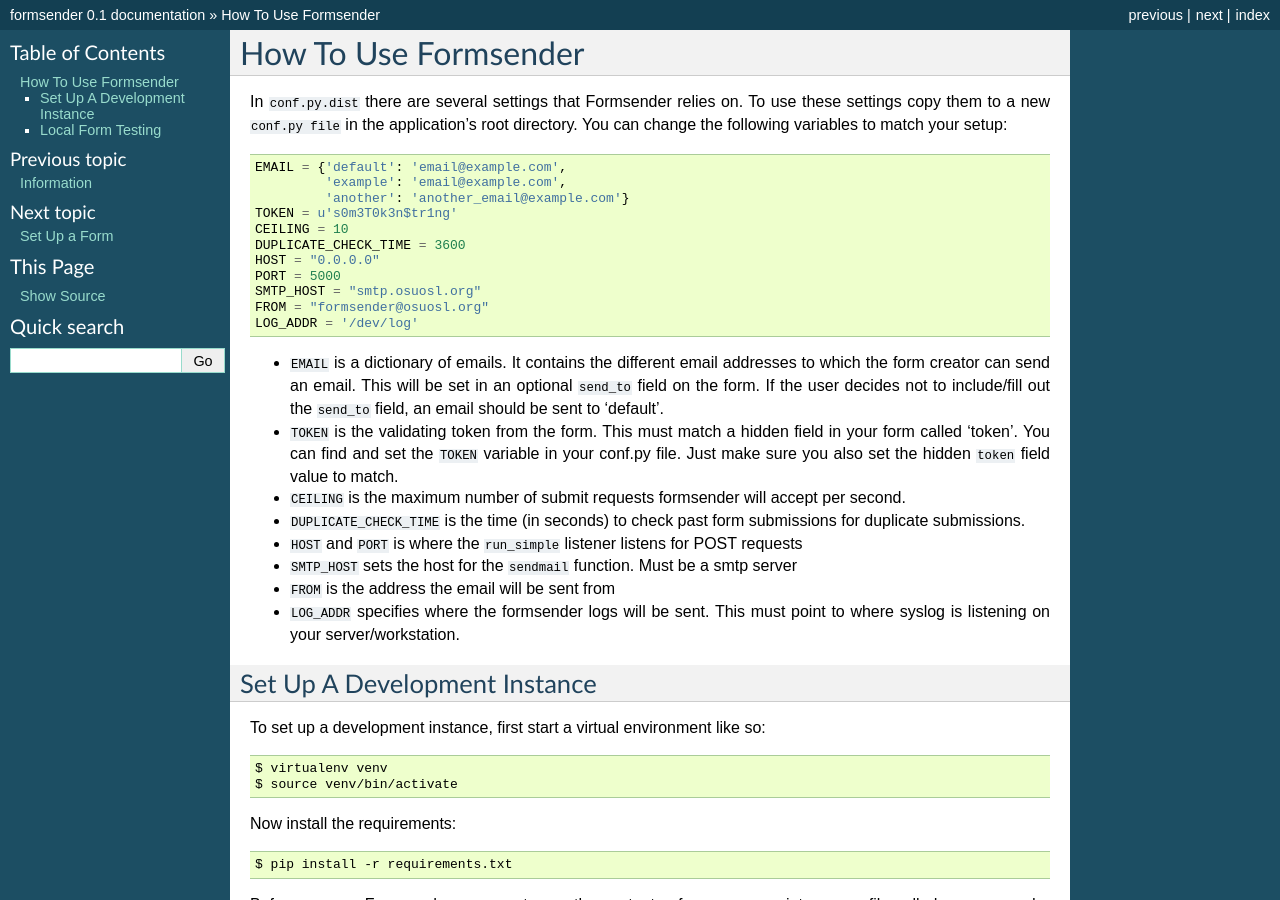
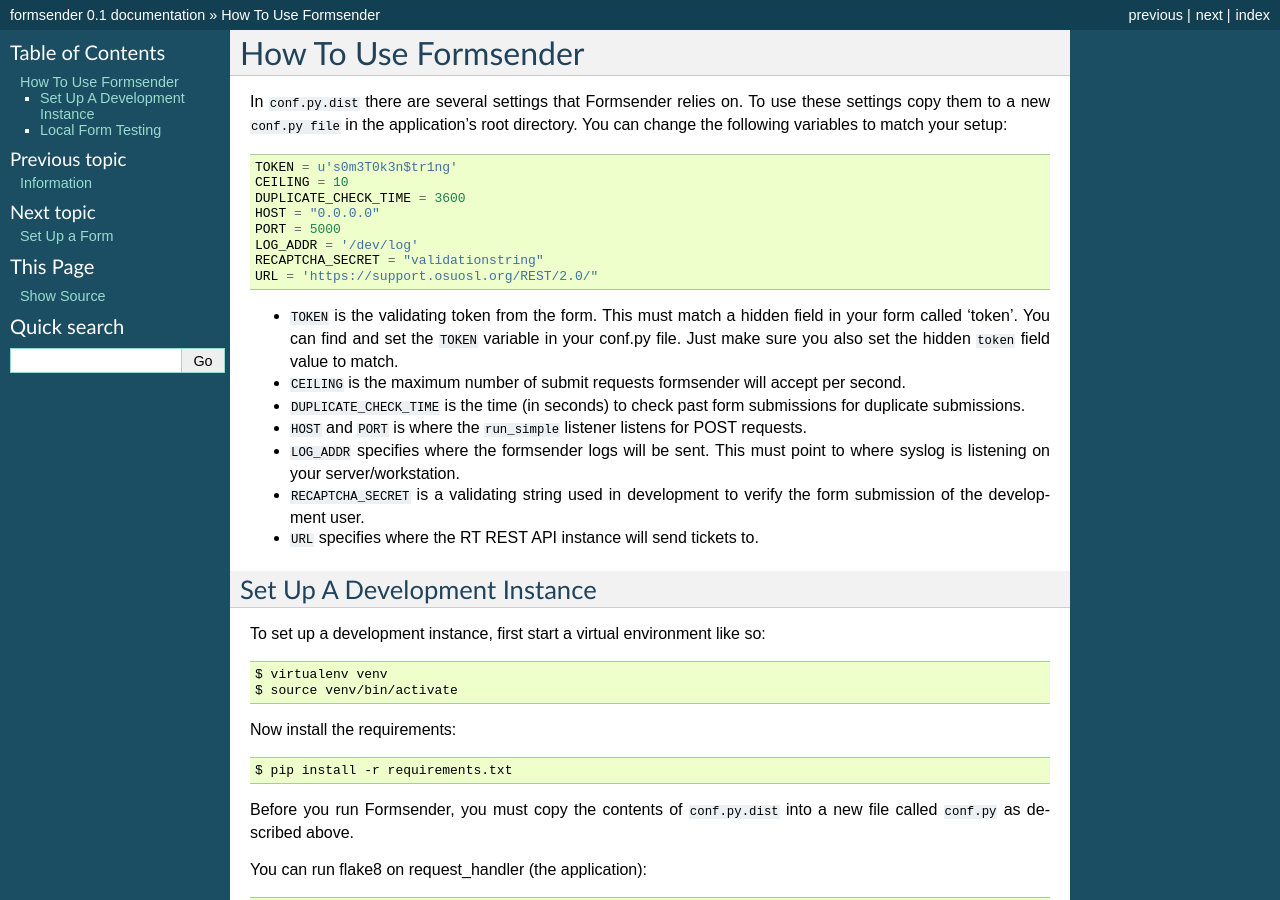
Before and after one commit to osuosl/formsender, a Sphinx documentation site: the page built from docs/source/usage.rst, in a window 1280 px wide and 900 px high. Built offline with Sphinx 7.4.7, drawn with Linux system fonts in a browser that asks for light colours.

Commit message:
Updated docs and Dockerfile

```diff
--- a/docs/source/info.rst
+++ b/docs/source/info.rst
@@ -5,4 +5,4 @@
 
 The formsender app is a simple program that is designed to aid in the collection
 of form data. When a form is submitted, the app gathers the data from it and
-emails it to a configured email address.
+sends a ticket to support.osuosl.org through RT's REST API.
--- a/docs/source/usage.rst
+++ b/docs/source/usage.rst
@@ -9,22 +9,15 @@
 
 .. code-block:: python
 
-    EMAIL = {'default': 'email@example.com',
-             'example': 'email@example.com',
-             'another': 'another_email@example.com'}
     TOKEN = u's0m3T0k3n$tr1ng'
     CEILING = 10
     DUPLICATE_CHECK_TIME = 3600
     HOST = "0.0.0.0"
     PORT = 5000
-    SMTP_HOST = "smtp.osuosl.org"
-    FROM = "formsender@osuosl.org"
     LOG_ADDR = '/dev/log'
+    RECAPTCHA_SECRET = "validationstring"
+    URL = 'https://support.osuosl.org/REST/2.0/"
 
-* ``EMAIL`` is a dictionary of emails. It contains the different email addresses
-  to which the form creator can send an email. This will be set in an optional
-  ``send_to`` field on the form. If the user decides not to include/fill out the
-  ``send_to`` field, an email should be sent to 'default'.
 * ``TOKEN`` is the validating token from the form. This must match a hidden
   field in your form called 'token'. You can find and set the ``TOKEN`` variable
   in your conf.py file. Just make sure you also set the hidden ``token`` field
@@ -34,12 +27,12 @@
 * ``DUPLICATE_CHECK_TIME`` is the time (in seconds) to check past form
   submissions for duplicate submissions.
 * ``HOST`` and ``PORT`` is where the ``run_simple`` listener listens for POST
-  requests
-* ``SMTP_HOST`` sets the host for the ``sendmail`` function. Must be a smtp
-  server
-* ``FROM`` is the address the email will be sent from
+  requests.
 * ``LOG_ADDR`` specifies where the formsender logs will be sent. This must point
   to where syslog is listening on your server/workstation.
+* ``RECAPTCHA_SECRET`` is a validating string used in development to verify
+  the form submission of the development user.
+* ``URL`` specifies where the RT REST API instance will send tickets to.
 
 Set Up A Development Instance
 -----------------------------
--- a/request_handler.py
+++ b/request_handler.py
@@ -15,7 +15,7 @@
 from werkzeug.wrappers import Request, Response
 from werkzeug.routing import Map, Rule
 from werkzeug.exceptions import HTTPException
-from werkzeug.wsgi import SharedDataMiddleware
+from werkzeug.middleware.shared_data import SharedDataMiddleware
 from jinja2 import Environment, FileSystemLoader
 from validate_email import validate_email
 from datetime import datetime
```
Also changed, not shown: README.md (+3 -3 lines), docs/source/form_setup.rst (+6 -6 lines), .travis.yml (deleted), 2 other files.
